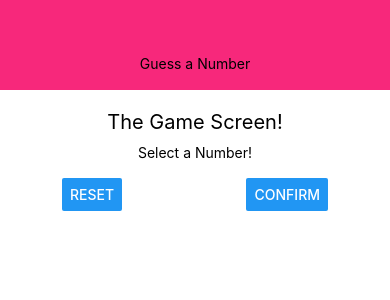
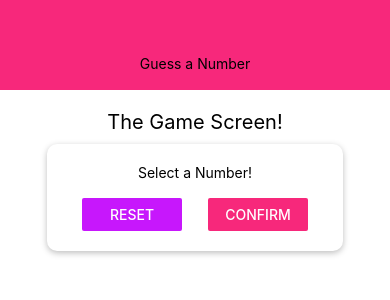
Before and after one commit to andrewvu-cs/number-guesser, a React Native app: screen / in a window 390 px wide. Shown: the top 300 px of the page. Built offline with nearby package versions, Linux system fonts and the light colour scheme.

Commit message:
created Card component and updated Start screen stylistically

```diff
--- /dev/null
+++ b/components/Card.js
@@ -0,0 +1,23 @@
+import React from "react";
+import { View, StyleSheet } from "react-native";
+
+const Card = props => {
+  return <View style={{...styles.card, ...props.style}}>{props.children}</View>;
+};
+
+const styles = StyleSheet.create({
+  card: {
+    // Only works in iOS
+    shadowColor: "black",
+    shadowOffset: { width: 0, height: 2 },
+    shadowRadius: 6,
+    shadowOpacity: 0.26,
+    // android shadow
+    elevation: 10,
+    backgroundColor: "white",
+    padding: 20,
+    borderRadius: 10
+  }
+});
+
+export default Card;
--- a/components/Header.js
+++ b/components/Header.js
@@ -1,5 +1,9 @@
 import React from 'react';
 import { View, Text, StyleSheet} from 'react-native';
+
+import Colors from '../constants/colors';
+
+const {primary} = Colors
 
 const Header = props => {
     return(
@@ -14,7 +18,7 @@
         width: '100%',
         height: 90,
         paddingTop: 36,
-        backgroundColor: '#f7287b',
+        backgroundColor: primary,
         alignItems: 'center',
         justifyContent: 'center'
     },
--- /dev/null
+++ b/constants/colors.js
@@ -0,0 +1,4 @@
+export default {
+    primary: "#f7287b",
+    secondary: "#c717fc"
+}
--- a/screens/StartGameScreen.js
+++ b/screens/StartGameScreen.js
@@ -1,18 +1,27 @@
 import React from "react";
 import { View, Text, StyleSheet, TextInput, Button } from "react-native";
+
+import Card from "../components/Card";
+import Colors from "../constants/colors";
+
+const { primary, secondary } = Colors;
 
 const StartGameScreen = props => {
   return (
     <View style={styles.screen}>
       <Text style={styles.title}>The Game Screen!</Text>
-      <View style={styles.inputContainer}>
+      <Card style={styles.inputContainer}>
         <Text>Select a Number!</Text>
         <TextInput />
         <View style={styles.buttonContainer}>
-          <Button title="Reset" onPress={() => {}} />
-          <Button title="Confirm" onPress={() => {}} />
+          <View style={styles.button}>
+            <Button title="Reset" onPress={() => {}} color={secondary} />
+          </View>
+          <View style={styles.button}>
+            <Button title="Confirm" onPress={() => {}} color={primary} />
+          </View>
         </View>
-      </View>
+      </Card>
     </View>
   );
 };
@@ -29,7 +38,7 @@
   },
   inputContainer: {
     width: 300,
-    maxWidth: '80%',
+    maxWidth: "80%",
     alignItems: "center"
   },
   buttonContainer: {
@@ -37,6 +46,9 @@
     width: "100%",
     justifyContent: "space-between",
     paddingHorizontal: 15
+  },
+  button: {
+    width: 100
   }
 });
 
```
